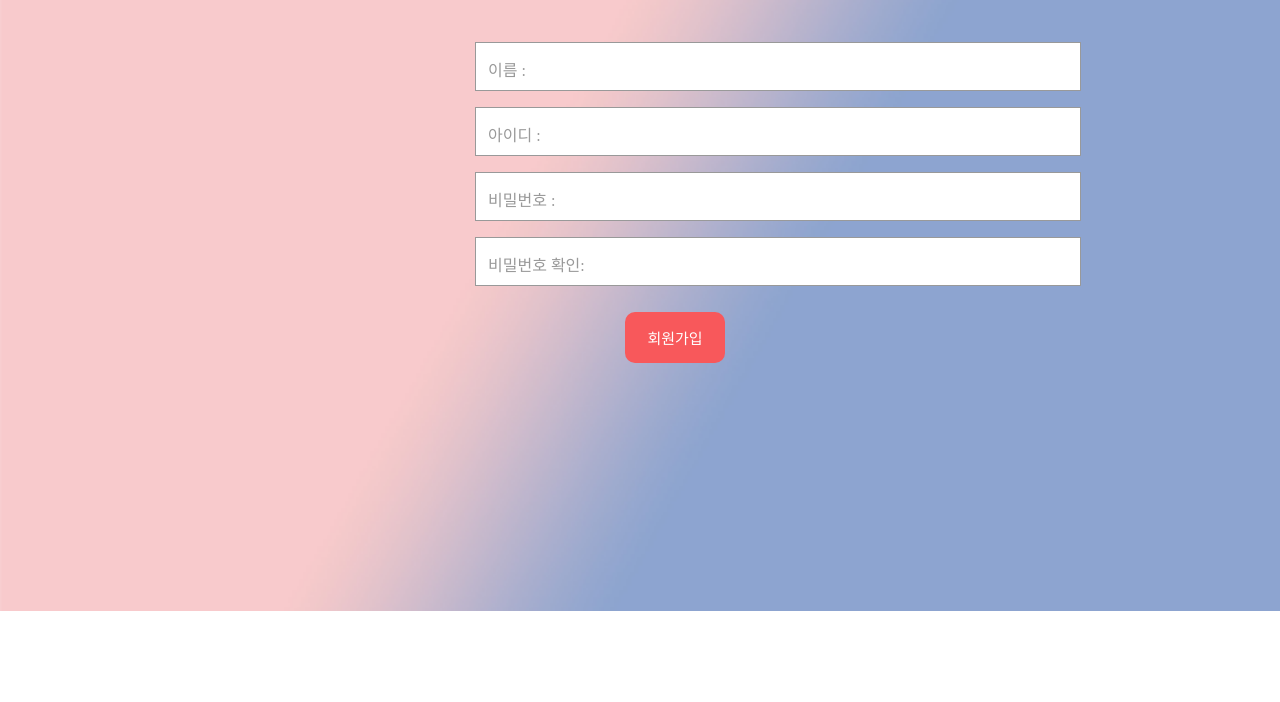
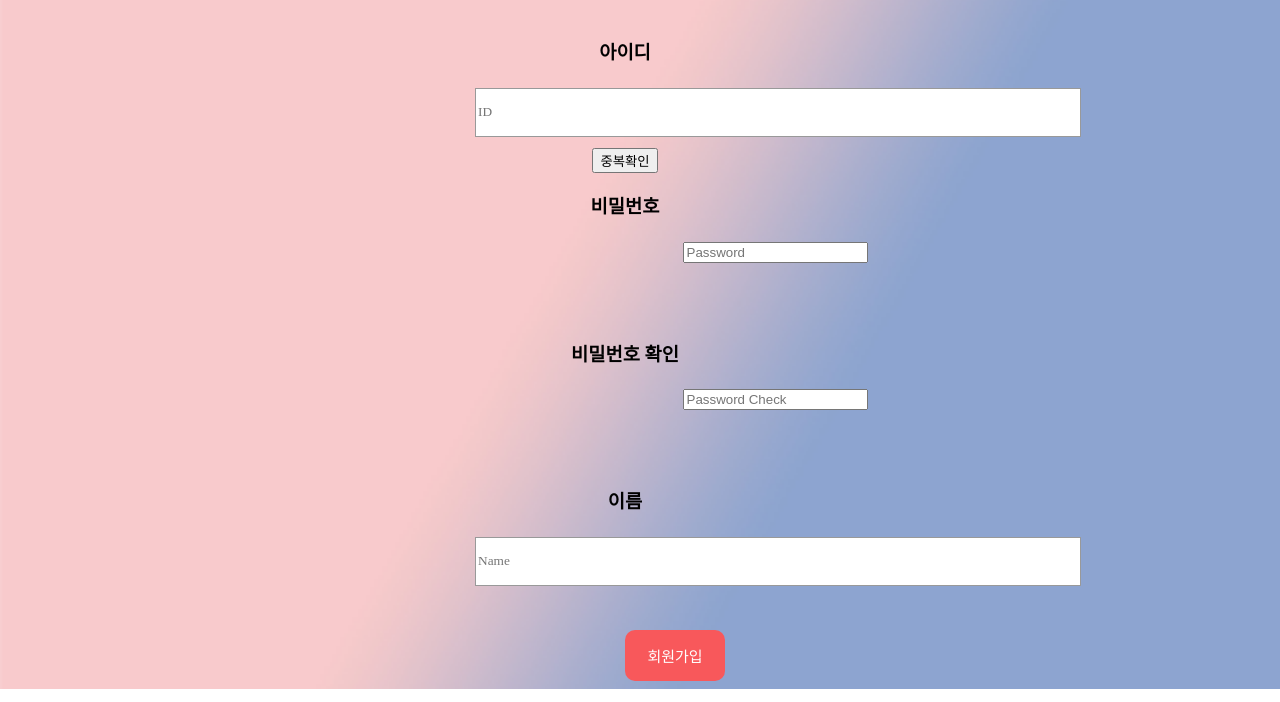
Before and after one commit to Kaiblue93/Web_blog, a plain HTML site: page Movie_SignUp_Page.html in a window 1280 px wide. Shown: the part 98-800 px from the top of the page. Drawn offline with Linux system fonts and the light colour scheme.

Commit message:
ADD ID_CHECK
ADD ID_CHECK BUTTON

```diff
--- a/Movie_SignUp_Page.html
+++ b/Movie_SignUp_Page.html
@@ -12,26 +12,32 @@
       </header>
 
       <section>
+        <h3 class="join_title"><label for="id">아이디</label></h3>
         <div class="textbox">
-          <label for="ex_input1">이름 : </label>
-          <input type="text" id="ex_input1">
+          <input type="text" id="ex_input1" placeholder="ID">
         </div>
 
+        <button id = "id_check" type="button" name="id_check_button">중복확인</button>
+
+        <br>
+        <h3 class="join_title"><label for="Password">비밀번호</label></h3>
         <div class="textbox">
-          <label for="ex_input2">아이디 : </label>
-          <input type="text" id="ex_input2">
+          <input type="password" id="ex_input2" placeholder="Password">
         </div>
 
+        <br>
+        <h3 class="join_title"><label for="Password Check">비밀번호 확인</label></h3>
         <div class="textbox">
-          <label for="ex_input3">비밀번호 : </label>
-          <input type="text" id="ex_input3">
+          <input type="password" id="ex_input3" placeholder="Password Check">
         </div>
 
+        <br>
+        <h3 class="join_title"><label for="name">이름</label></h3>
         <div class="textbox">
-          <label for="ex_input4 ">비밀번호 확인: </label>
-          <input type="text" id="ex_input4">
+          <input type="text" id="ex_input4" placeholder="Name">
         </div>
 
+        <br>
         <button id= "signUp"type="button" name="button">회원가입</button>
       </section>
     </div>
```
